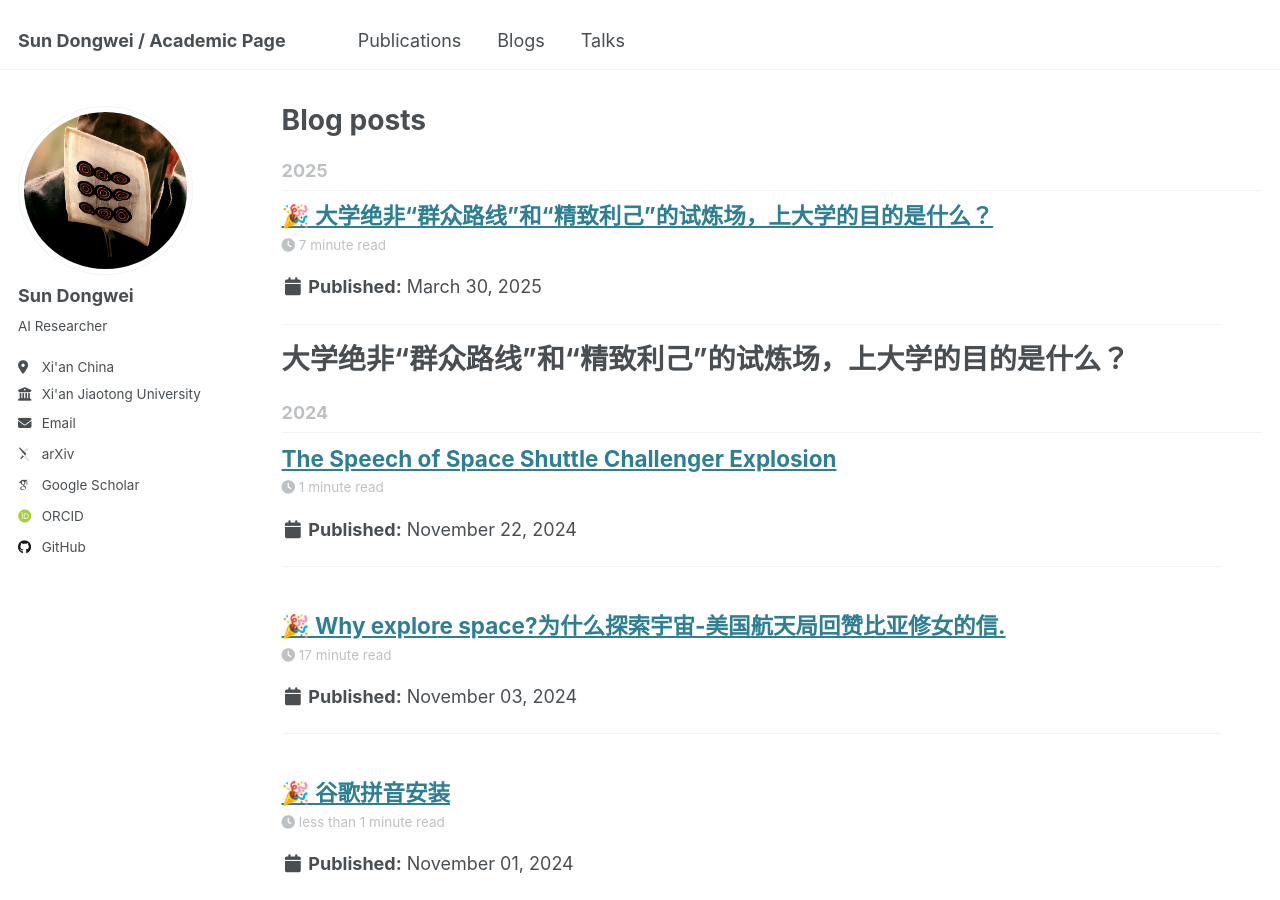
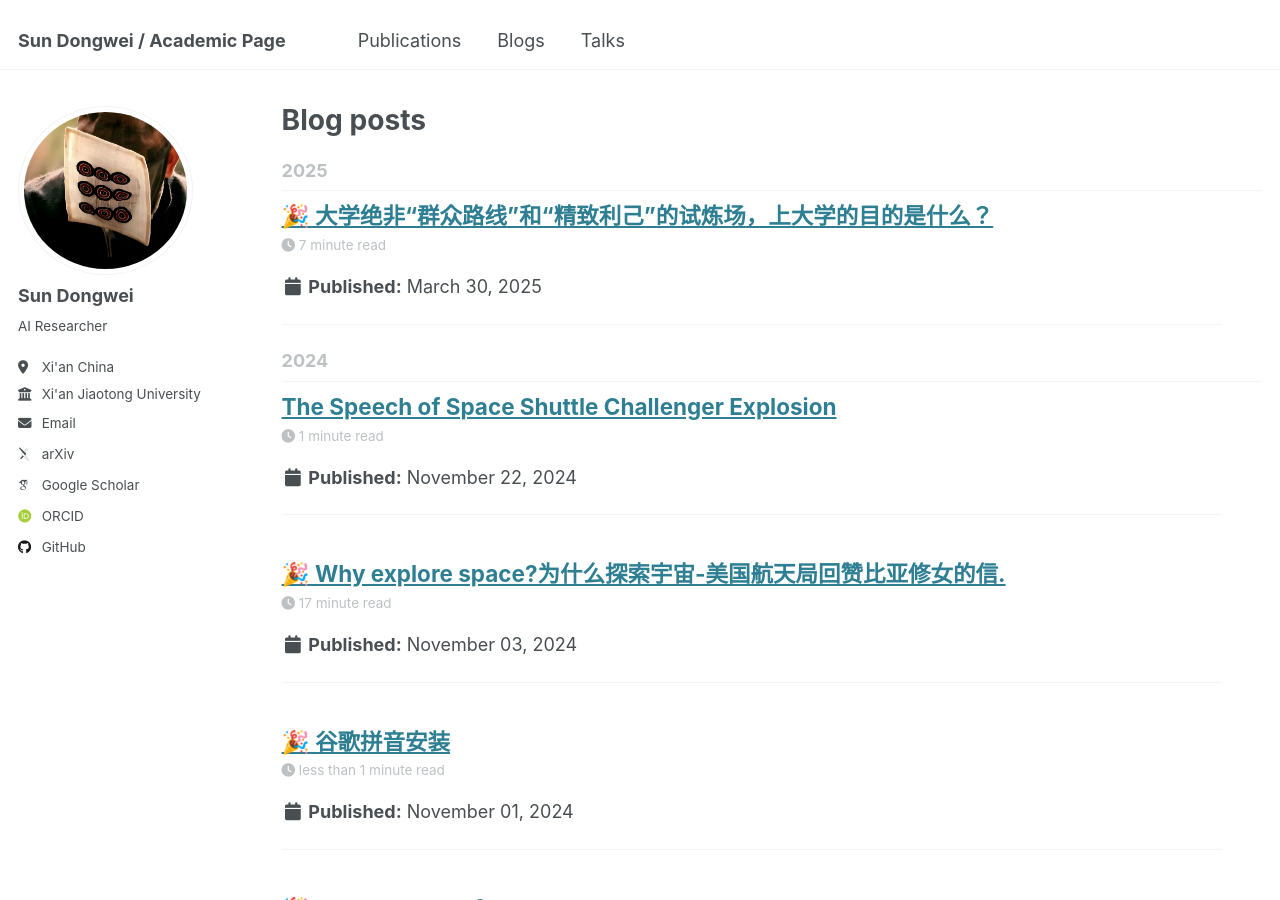
Before and after one commit to sundongwei/sundongwei.github.io, a Jekyll site: the page built from _pages/year-archive.html, in a window 1280 px wide and 900 px high. Built offline with Jekyll 4.4.1, drawn with Linux system fonts in a browser that asks for light colours; some web fonts are replaced; some of the changed lines change nothing that is shown.

Commit message:
20250330v7

```diff
--- a/_posts/2025-03-30-blog-post.md
+++ b/_posts/2025-03-30-blog-post.md
@@ -7,10 +7,8 @@
 ---
 
 ----
-# 大学绝非“群众路线”和“精致利己”的试炼场，上大学的目的是什么？
 
-![Image](https://mmbiz.qpic.cn/mmbiz_png/z9cx7J4WrkUCpdRRChmfiaZrSiaDfFL3VtHlrwnuZ8ZBS7bl8MuhtiaTVk2FaibxpRUTwePlESxtZtgB14jAay24dg/640?wx_fmt=png&from=appmsg)
-
+![c2bb9af80d3e5eae12106b924235d20a.png](https://i.miji.bid/2025/03/30/c2bb9af80d3e5eae12106b924235d20a.png)
 ## 1. What’s the Point of College Anyway?
 **上大学到底有什么意义？**
 
@@ -22,8 +20,7 @@
 
 相反，大学通常带来的是一系列的矛盾：一方面是智识转变的崇高承诺，另一方面却默认你的大多数同龄人来这里是为了派对、社交，或者顺着传送带找到一份体面的工作。让我们用一点讽刺、一些数据和充足的现实主义来深入探讨这个悖论.
 
-![Image](https://mmbiz.qpic.cn/mmbiz_png/z9cx7J4WrkUCpdRRChmfiaZrSiaDfFL3VtcVYTrOLUWiaLqEXia9x55OxNamicKnzMspwGePyNsQ0VEk4jD9Xicm5ic2g/640?wx_fmt=png&from=appmsg)
-
+![e3450e30041bbebc3f5f22aae585ff31.png](https://i.miji.bid/2025/03/30/e3450e30041bbebc3f5f22aae585ff31.png)
 ---
 
 ## 2. The Myth of Success
@@ -45,8 +42,7 @@
 
 结论是什么？大学并不会让你成功；它只是把你归入那些本来就可能成功的人的圈子.
 
-![Image](https://mmbiz.qpic.cn/mmbiz_png/z9cx7J4WrkUCpdRRChmfiaZrSiaDfFL3VteJTbtibmibnQTK2t65zCL9Eg3yOJc2os52LfwEHWo92IwMNmI1XksI6A/640?wx_fmt=png&from=appmsg)
-
+![9864cf8d3bd57fae26cbe10d4c940e54.jpeg](https://i.miji.bid/2025/03/30/9864cf8d3bd57fae26cbe10d4c940e54.jpeg)
 ---
 
 ## 3. The Skill Delusion
@@ -68,8 +64,7 @@
 
 还有一个显而易见的问题：大多数工作并不需要这些高大上的技能。如果你是律师，你的大部分工作是填写表格和安抚客户。如果你在商界，你会把复杂的想法简化成幻灯片上的要点。批判性思维很好，但知道何时闭嘴更是无价之宝.
 
-![Image](https://mmbiz.qpic.cn/mmbiz_png/z9cx7J4WrkUCpdRRChmfiaZrSiaDfFL3VtcX2CKiczhxCOBXff37XialjXw4IGWIvvusdibBiaZ9eBdC4eNv2MXddHFWg/640?wx_fmt=png&from=appmsg)
-
+![5a82c03fa8136ad268e41b3bb596b874.png](https://i.miji.bid/2025/03/30/5a82c03fa8136ad268e41b3bb596b874.png)
 ---
 
 ## 4. Education as a Performance
@@ -83,8 +78,7 @@
 
 高等教育的真正悲剧在于，它常常将智力探索简化为一系列交易：用努力换取分数，用时间换取学位。这种交易式的思维滋生了犬儒主义。学生变得善于钻制度的空子——临时抱佛脚，照搬教授的观点——但很少深入理解材料。结果呢？一代表面知识丰富但智识上疏离的毕业生.
 
-![Image](https://mmbiz.qpic.cn/mmbiz_png/z9cx7J4WrkUCpdRRChmfiaZrSiaDfFL3VtcVYTrOLUWiaLqEXia9x55OxNamicKnzMspwGePyNsQ0VEk4jD9Xicm5ic2g/640?wx_fmt=png&from=appmsg)
-
+![b5d8aa2de0569eb5b932a3fdc866613d.png](https://i.miji.bid/2025/03/30/b5d8aa2de0569eb5b932a3fdc866613d.png)
 ---
 
 ## 5. So Why Bother?
@@ -123,8 +117,6 @@
 
 这种教育并不容易。它需要勇气、好奇心和接受失败的意愿。但这是唯一真正重要的教育.
 
-![Image](https://mmbiz.qpic.cn/mmbiz_png/z9cx7J4WrkUCpdRRChmfiaZrSiaDfFL3Vtd6FscEwKQyzyiaZclAhYfic4q4fbxuGox9CEAEicGLdVe118QSoB7dPiaw/640?wx_fmt=png&from=appmsg)
-
 ---
 
 ## 7. The Aimlessness of Education
```
